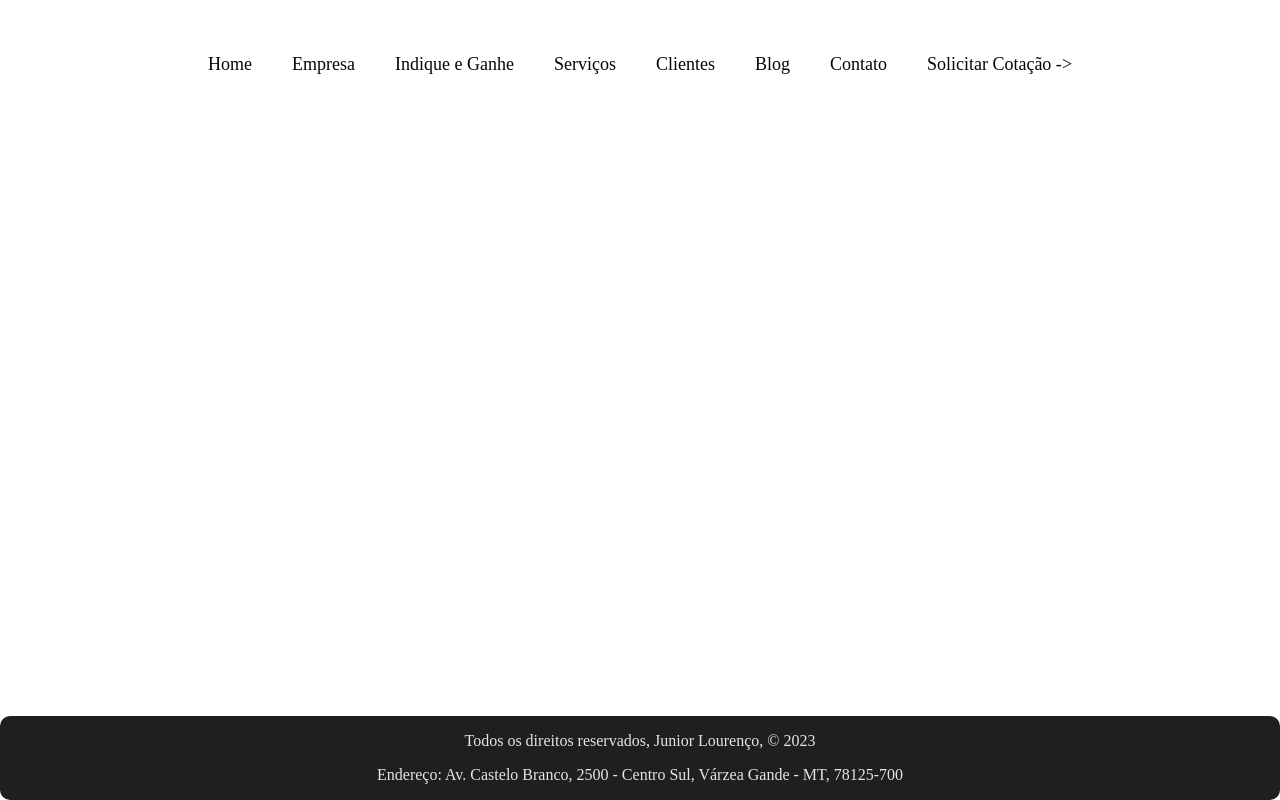
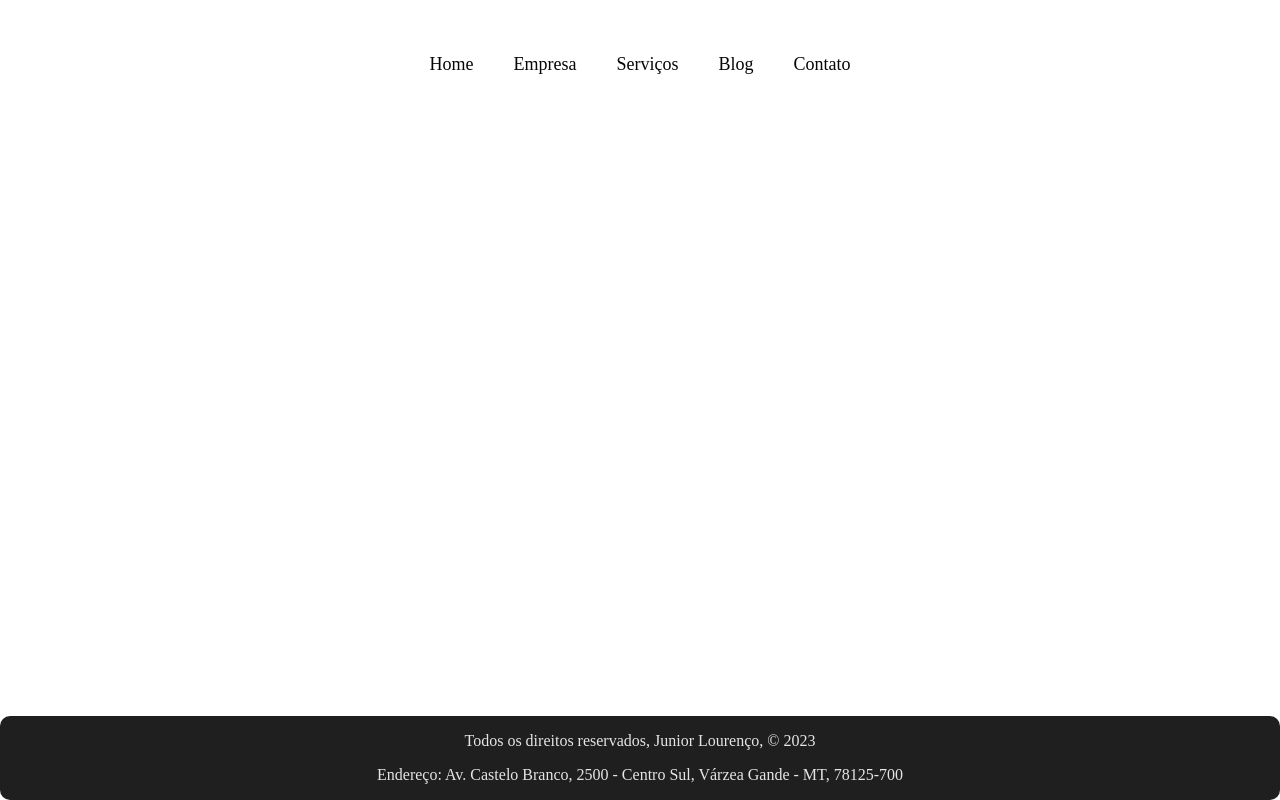
Before and after one commit to juniorlourenco/templatenext, a Next.js app: page / in a window 1280 px wide. Built offline with nearby package versions, Linux system fonts and the light colour scheme.

Commit message:
fixing menu

```diff
--- a/src/components/Menu/Menu.js
+++ b/src/components/Menu/Menu.js
@@ -28,12 +28,9 @@ export default function Menu() {
         <List>
             <ListItem> Home</ListItem>
             <ListItem> Empresa</ListItem>
-            <ListItem> Indique e Ganhe</ListItem>
             <ListItem> Serviços</ListItem>
-            <ListItem> Clientes</ListItem>
             <ListItem> Blog</ListItem>
             <ListItem> Contato</ListItem>
-            <ListItem>Solicitar Cotação -{">"}</ListItem>
         </List>
     </MenuTile>)
   }
```
